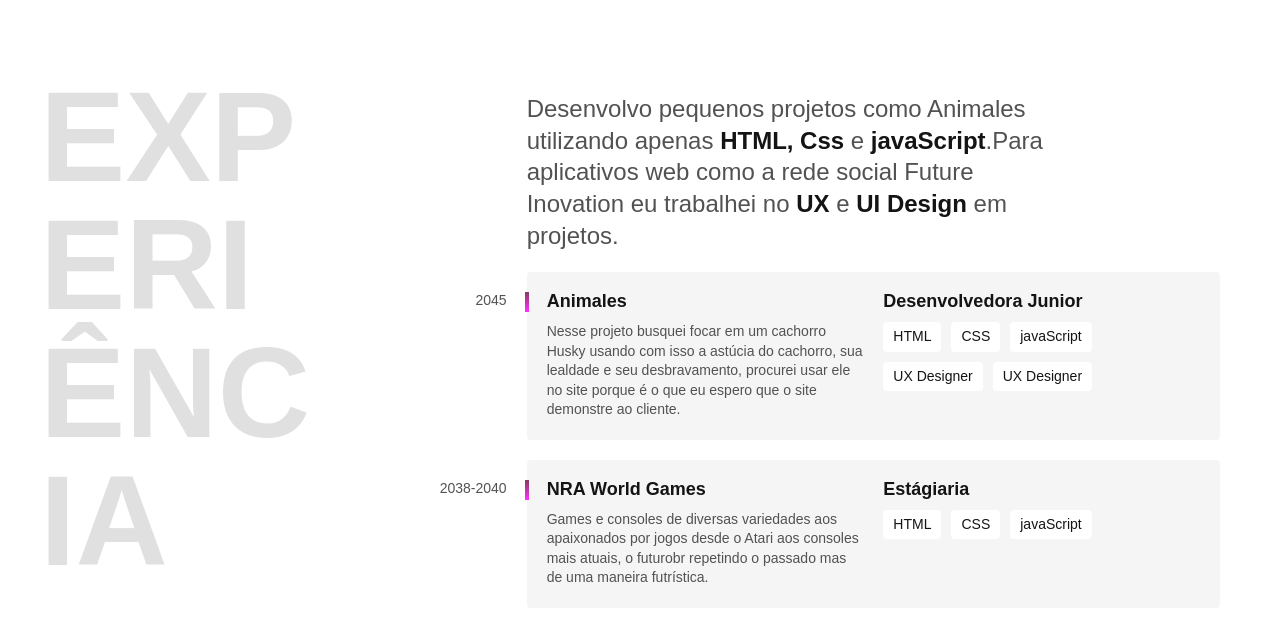
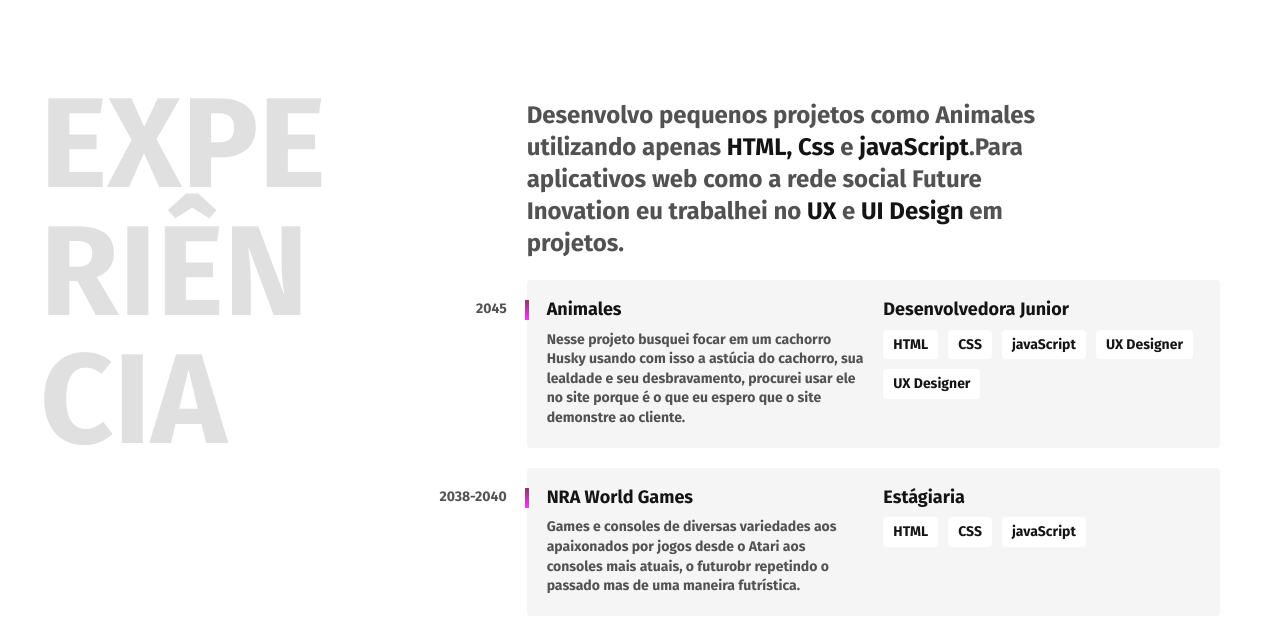
Before and after one commit to NayIubriniz/NayIubriniz.github.io, a plain HTML site: page index.html in a window 1280 px wide. Shown: the part 840-1465 px from the top of the page. Drawn offline with Linux system fonts and the light colour scheme.

Commit message:
novas fontes

```diff
--- a/index.html
+++ b/index.html
@@ -4,6 +4,9 @@
     <meta charset="UTF-8">
     <meta name="viewport" content="width=device-width, initial-scale=1.0">
     <link rel="stylesheet" href="style.css">
+    <link rel="preconnect" href="https://fonts.googleapis.com">
+<link rel="preconnect" href="https://fonts.gstatic.com" crossorigin>
+<link href="https://fonts.googleapis.com/css2?family=Fira+Sans:ital,wght@0,700;1,400&family=Poppins:ital@1&display=swap" rel="stylesheet">
     <link rel="icon" href="img/favicon.ico" type="image/x-icon">
     <title>N R A UX/UI</title>
 </head>
```
